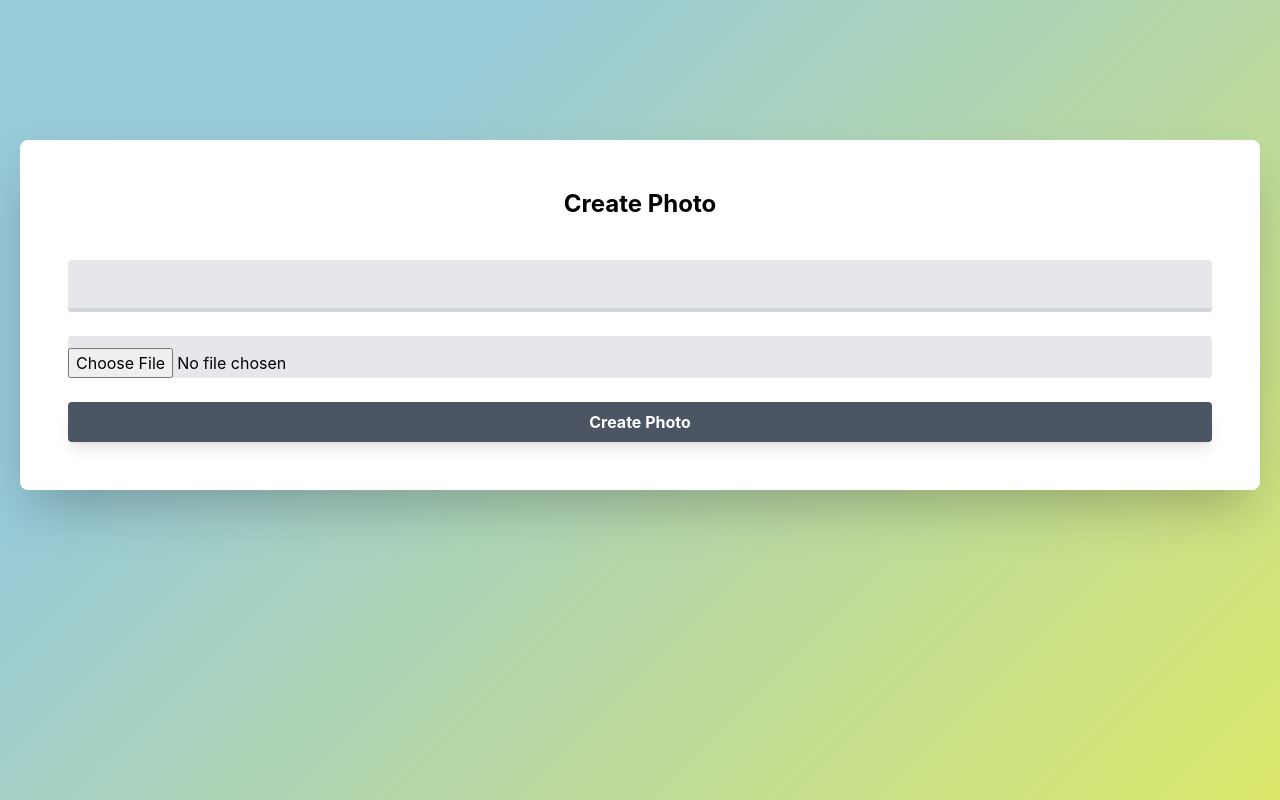
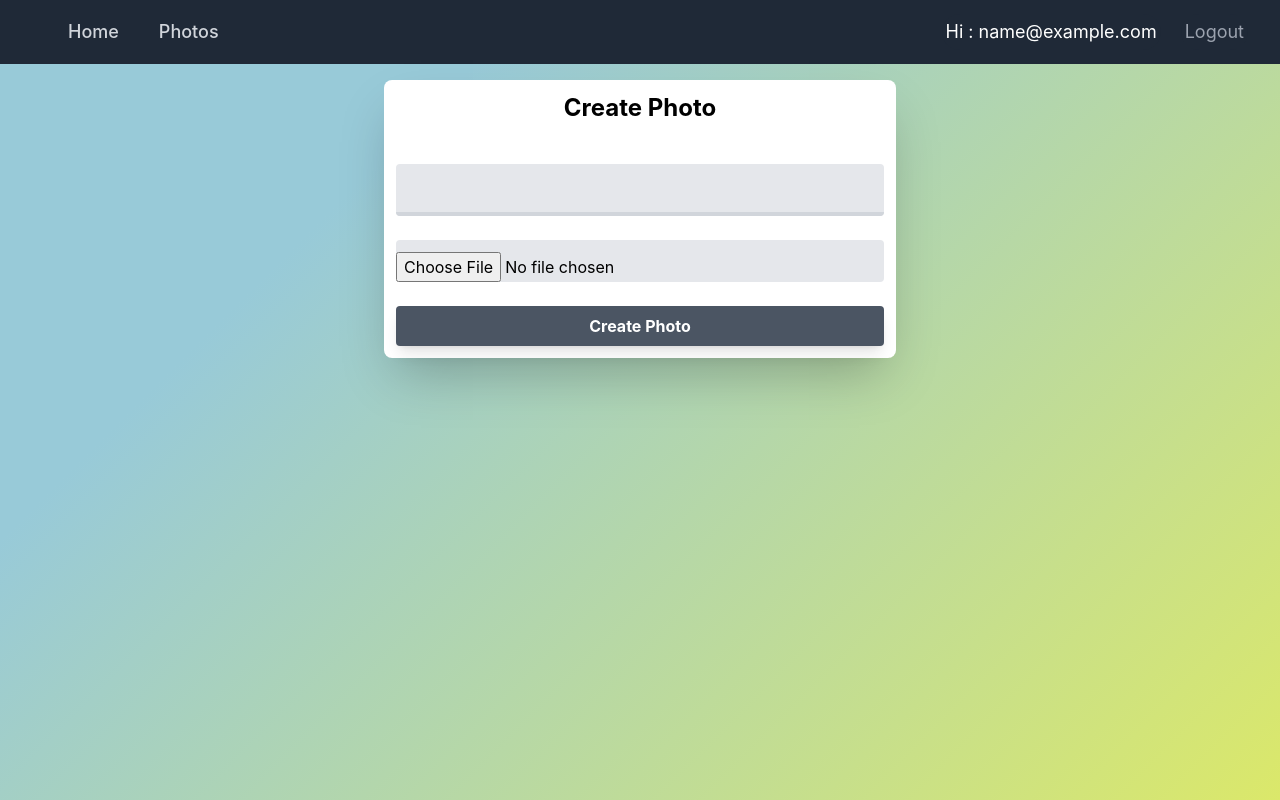
Before and after one commit to A-Isco/Firebase-With-React, a React (Create React App) app: page /photo/create in a window 1280 px wide. Built offline with nearby package versions, Linux system fonts and the light colour scheme; no server answers; sample sign-in values are in the browser's storage.

Commit message:
All basic functionality done

```diff
--- a/src/App.js
+++ b/src/App.js
@@ -30,8 +30,22 @@ function App() {
               </RequireAuth>
             }
           />
-          <Route path="/home" element={<HomePage />} />
-          <Route path="/photo/create" element={<CreatePhotoPage />} />
+          <Route
+            path="/home"
+            element={
+              <RequireAuth>
+                <HomePage />
+              </RequireAuth>
+            }
+          />
+          <Route
+            path="/photo/create"
+            element={
+              <RequireAuth>
+                <CreatePhotoPage />
+              </RequireAuth>
+            }
+          />
           <Route path="*" element={<LoginPage />} />
         </Routes>
       </BrowserRouter>
--- a/src/Pages/CreatePhotoPage.jsx
+++ b/src/Pages/CreatePhotoPage.jsx
@@ -9,9 +9,9 @@ import { async } from "@firebase/util";
 import { ref, uploadBytesResumable, getDownloadURL } from "firebase/storage";
 import moment from "moment-timezone";
 import { useNavigate } from "react-router-dom";
+import NavBar from "../componentes/NavBar";
 
 let CreatePhotoPage = () => {
-  // const { currentUser } = useContext(AuthContext);
   const [data, setData] = useState({
     title: "",
     photoUrl: "",
@@ -68,7 +68,7 @@ let CreatePhotoPage = () => {
   const handleAddPhoto = async (e) => {
     e.preventDefault();
 
-    if (!file || !data.photoUrl) {
+    if (!file || !data.title) {
       setErrorMessage("Photo and Details cannot be empty");
       return;
     }
@@ -79,15 +79,17 @@ let CreatePhotoPage = () => {
         date: moment.tz().unix(),
       });
       console.log(res);
-      navigate("/home");
+      navigate("/photos");
     } catch (error) {
       console.log(error);
     }
   };
 
   return (
-    <div className="container-sm  p-5">
-      <div className="photos-container">
+    <>
+      <NavBar />
+
+      <div className="editor-container">
         <section className="text-center">
           <h3 className="font-bold text-2xl">Create Photo</h3>
         </section>
@@ -110,7 +112,7 @@ let CreatePhotoPage = () => {
               />
             </div>
             <button
-              className="button-form"
+              className="button-form "
               disabled={percentage !== null && percentage < 100}
               type="submit"
             >
@@ -120,7 +122,7 @@ let CreatePhotoPage = () => {
           </form>
         </section>
       </div>
-    </div>
+    </>
   );
 };
 
--- a/src/Pages/HomePage.jsx
+++ b/src/Pages/HomePage.jsx
@@ -11,6 +11,7 @@ import "react-draft-wysiwyg/dist/react-draft-wysiwyg.css";
 import { EditorState, convertToRaw } from "draft-js";
 import draftToHtml from "draftjs-to-html";
 import { Markup } from "interweave";
+import NavBar from "../componentes/NavBar";
 
 let HomePage = () => {
   const { currentUser } = useContext(AuthContext);
@@ -55,8 +56,9 @@ let HomePage = () => {
 
   return (
     <div className="">
-      <section className="text-center">
-        <h3 className="font-bold text-4xl">Home Page</h3>
+      <NavBar />
+      <section className="text-center mt-8 ">
+        <h3 className="font-bold text-4xl mt-3">Home Page</h3>
       </section>
       <div className="editor-container">
         <Editor
--- a/src/Pages/PhotosPage.jsx
+++ b/src/Pages/PhotosPage.jsx
@@ -7,9 +7,10 @@ import { collection, doc, onSnapshot, deleteDoc } from "firebase/firestore";
 import { list, ref, deleteObject } from "firebase/storage";
 import moment from "moment-timezone";
 import { async } from "@firebase/util";
+import NavBar from "../componentes/NavBar";
+import { NavLink } from "react-router-dom";
 
 let PhotosPage = () => {
-  const { currentUser } = useContext(AuthContext);
   const [data, setData] = useState([]);
 
   useEffect(() => {
@@ -50,14 +51,19 @@ let PhotosPage = () => {
   };
 
   return (
+    <div>
+      <NavBar />
       <div className="container-sm  p-5">
         <section className="text-center mb-10">
-        <h1 className="font-bold text-2xl text-white">Home Page</h1>
-        <h2 className="font-bold text-2xl text-amber-200	">
-          Hi : {`${currentUser.email}`}
-        </h2>
+          <h1 className="font-bold text-5xl text-white mb-8">Home Page</h1>
+          <NavLink
+            className="mt-5  bg-blue-500 hover:bg-blue-400 text-white font-bold py-2 px-4 border-b-4 border-blue-700 hover:border-blue-500 rounded"
+            to={"/photo/create"}
+          >
+            Add Photo
+          </NavLink>
         </section>
-      {/* <div className="photos-container grid-cols-2	grid  gap-4 justify-center			"> */}
+
         <div className="photos-container flex flex-wrap justify-evenly">
           {data &&
             data.map((item) => (
@@ -85,6 +91,7 @@ let PhotosPage = () => {
             ))}
         </div>
       </div>
+    </div>
   );
 };
 
--- /dev/null
+++ b/src/componentes/NavBar.jsx
@@ -0,0 +1,58 @@
+import React, { useEffect, useState } from "react";
+import { app, database, storage } from "../firebaseConfig";
+import { getAuth, createUserWithEmailAndPassword } from "firebase/auth";
+import { AuthContext } from "../context/AuthContext";
+import { useContext } from "react";
+import { NavLink } from "react-router-dom";
+
+let NavBar = () => {
+  const { currentUser } = useContext(AuthContext);
+
+  const { dispatch } = useContext(AuthContext);
+
+  const handleLogOut = () => {
+    dispatch({ type: "LOGOUT" });
+  };
+
+  return (
+    <nav class="bg-gray-800 -mt-20">
+      <div class="max-w-7xl mx-auto px-2 sm:px-6 lg:px-8">
+        <div class="relative flex items-center justify-between h-16">
+          <div class="flex-1 flex items-center justify-center sm:items-stretch sm:justify-start">
+            <div class="hidden sm:block sm:ml-6">
+              <div class="flex space-x-4">
+                <NavLink
+                  className="text-gray-300 hover:bg-gray-700 hover:text-white px-3 py-2 rounded-md text-lg	 font-medium"
+                  to={"/home"}
+                >
+                  Home
+                </NavLink>
+
+                <NavLink
+                  className="text-gray-300 hover:bg-gray-700 hover:text-white px-3 py-2 rounded-md text-lg	 font-medium"
+                  to={"/photos"}
+                >
+                  Photos
+                </NavLink>
+              </div>
+            </div>
+          </div>
+          <div class="absolute inset-y-0 right-0 flex items-center pr-2 sm:static sm:inset-auto sm:ml-6 sm:pr-0">
+            <div className="bg-gray-800 p-1 rounded-full text-lg	mr-5 text-white focus:outline-none focus:ring-2 focus:ring-offset-2 focus:ring-offset-gray-800 focus:ring-white">
+              Hi : {`${currentUser.email}`}
+            </div>
+            <button
+              onClick={handleLogOut}
+              type="button"
+              class="bg-gray-800 p-1 rounded-full text-lg	 text-gray-400 hover:text-white focus:outline-none focus:ring-2 focus:ring-offset-2 focus:ring-offset-gray-800 focus:ring-white"
+            >
+              Logout
+            </button>
+          </div>
+        </div>
+      </div>
+    </nav>
+  );
+};
+
+export default NavBar;
--- a/src/index.css
+++ b/src/index.css
@@ -37,6 +37,7 @@
 }
 
 body {
+  padding: 0;
   margin: 0;
   font-family: -apple-system, BlinkMacSystemFont, "Segoe UI", "Roboto", "Oxygen",
     "Ubuntu", "Cantarell", "Fira Sans", "Droid Sans", "Helvetica Neue",
```
Lines whose indentation alone changed are shown as unchanged.
